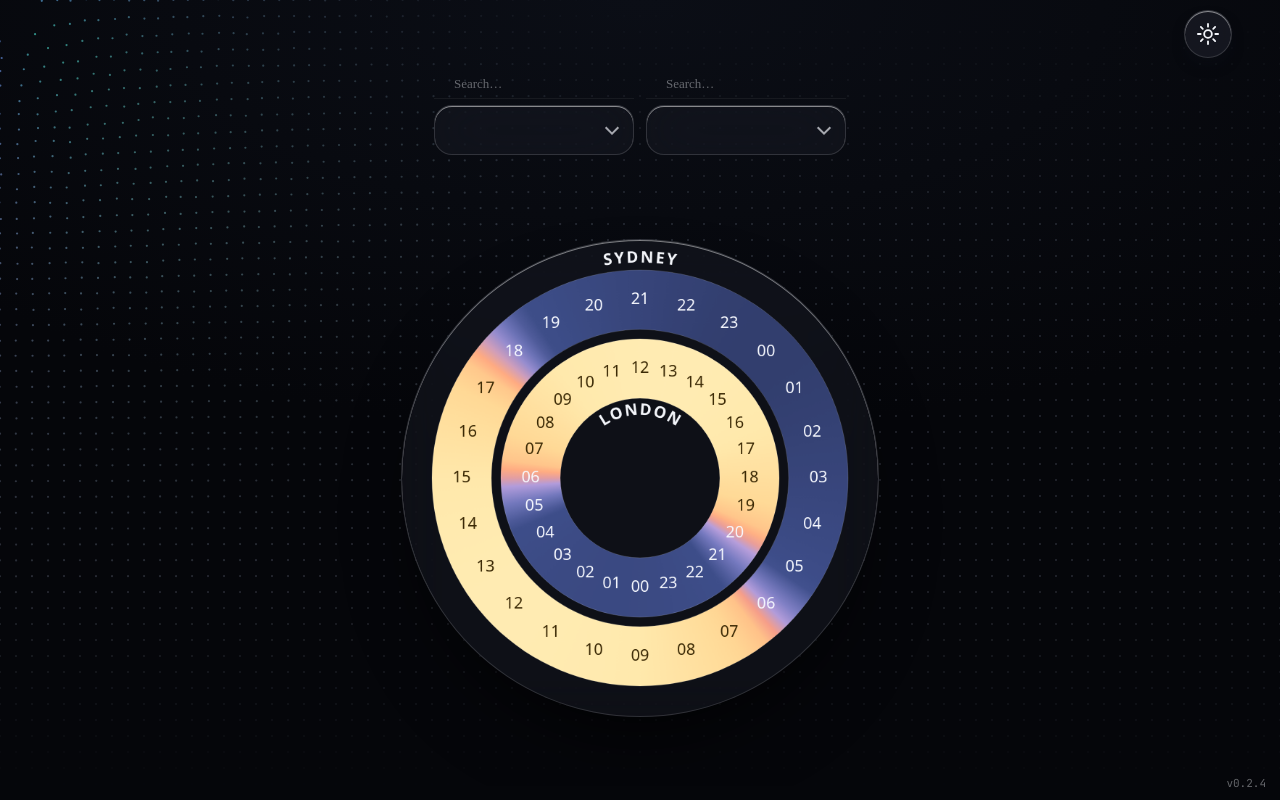
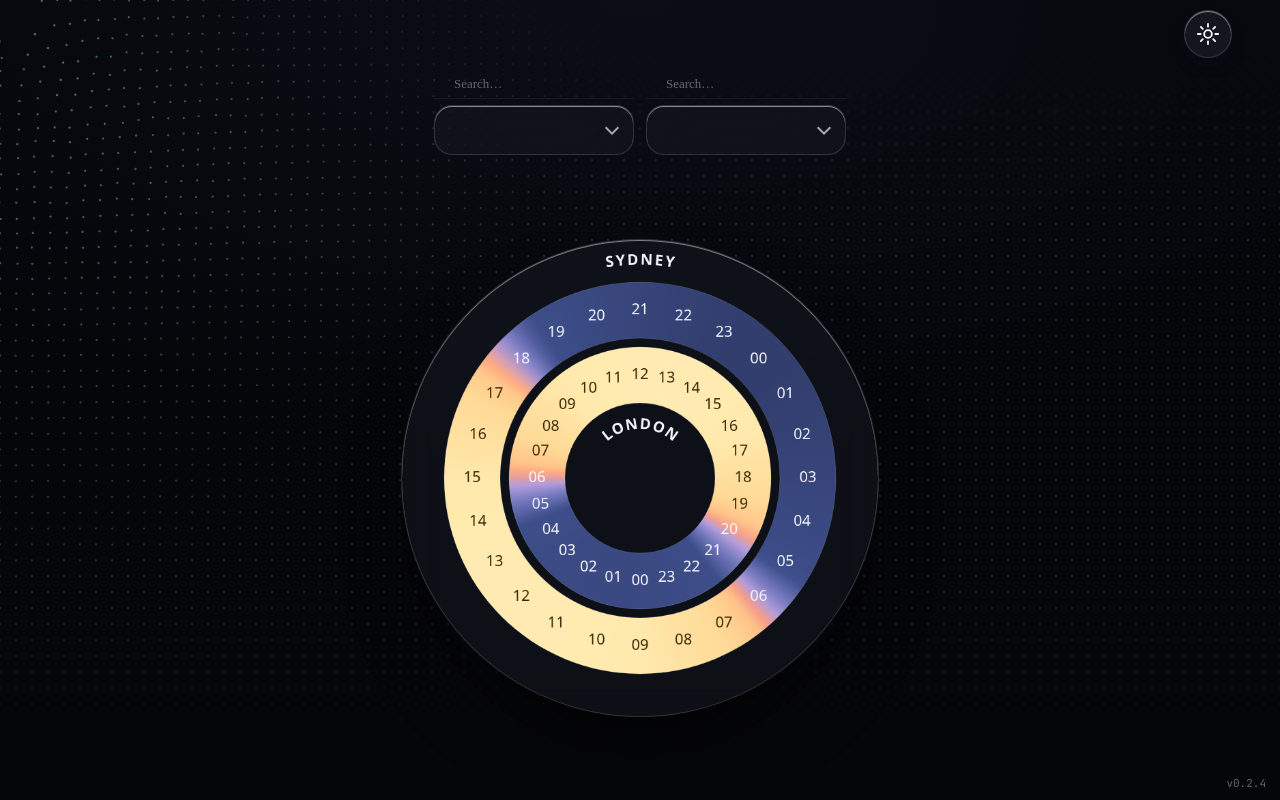
Before and after one commit to nathanstewartuk/time-zones, a website: page index.html in a window 1280 px wide. Both pictures are taken after a click on the button "Toggle dark mode". Drawn offline with Linux system fonts and the light colour scheme; a web font is replaced by a local one.

Commit message:
dial: swap outer/inner to Sydney/London default (edit 1), bias labels further into their gap (edit 3), sync theme-color meta to the active theme (edit 5)
Outer/draggable ring is now state.left (Sydney default, first/top picker);
inner/fixed ring is state.right (London default, second/bottom picker).
Widened canvas margin again and pushed both curved labels 60% into their
gap instead of 50% - centred geometrically still read as ring-hugging
against the visible glass-card border, which sits outside this canvas.
theme-color meta now tracks data-theme (not just OS prefers-color-scheme)
so iOS Safari's own status-bar/home-indicator strips match the page.

```diff
--- a/app.js
+++ b/app.js
@@ -1,7 +1,7 @@
 (function () {
   var VERSION = "0.2.4"; // ponytail: bump manually alongside `git tag vX.Y.Z`, no build step to auto-inject it
   var $ = function (id) { return document.getElementById(id); };
-  var SIZE = 640, CX = 320, CY = 320; // 40px wider than the ring geometry so the curved outer label has room before the canvas edge clips it
+  var SIZE = 680, CX = 340, CY = 340; // wider than the ring geometry so the curved labels have real room to sit centred in their gap, not hugging the ring
   var GAP = 13;                       // gap dial->dial AND outer-dial->glass-rim (equal)
   // outer edge 300-GAP=287; each band 82 wide; gap 13 between; hole radius 110.
   var OUTER = { rMid: 246, w: 82 };   // spans 205..287
@@ -10,17 +10,26 @@
   ZONES.forEach(function (z) { byTz[z.tz] = z; });
 
   // ---- theme (persisted so extensions / force-dark can't override choice) ---
+  // matches index.html's --canvas token for each theme, so iOS Safari's own status-bar /
+  // home-indicator safe-area strips paint the same colour as the page, not flat black.
+  function syncThemeColor() {
+    var dark = document.documentElement.getAttribute("data-theme") === "dark";
+    var meta = $("themeColorMeta");
+    if (meta) meta.setAttribute("content", dark ? "#05060a" : "#eef0f4");
+  }
   function initTheme() {
     var saved = null;
     try { saved = localStorage.getItem("tz-theme"); } catch (e) {}
     var q = (location.search.match(/[?&]theme=(dark|light)/) || [])[1];
     var prefersDark = window.matchMedia && window.matchMedia("(prefers-color-scheme: dark)").matches;
     document.documentElement.setAttribute("data-theme", saved || q || (prefersDark ? "dark" : "light"));
+    syncThemeColor();
   }
   $("themeBtn").addEventListener("click", function () {
     var next = document.documentElement.getAttribute("data-theme") === "dark" ? "light" : "dark";
     document.documentElement.setAttribute("data-theme", next);
     try { localStorage.setItem("tz-theme", next); } catch (e) {}
+    syncThemeColor();
     render();
   });
 
@@ -162,29 +171,33 @@
 
   var dragPreviewDeg = null;
 
+  // state.left = OUTER ring (draggable, shown in the first/top picker).
+  // state.right = INNER ring (fixed, hour 12 always at top, shown in the second/bottom picker).
   function render() {
     var now = new Date();
-    var zL = byTz[state.left], zR = byTz[state.right];
-    var offL = offset(state.left, now), offR = offset(state.right, now);
+    var zOuter = byTz[state.left], zInner = byTz[state.right];
+    var offOuter = offset(state.left, now), offInner = offset(state.right, now);
     // -ve so both dials' current hour lands at the same screen angle (radially aligned).
-    var rotOuter = -(offR - offL) / 60 * 15;
+    var rotOuter = -(offOuter - offInner) / 60 * 15;
     var rotOuterDisplay = rotOuter + (dragPreviewDeg || 0);
     readThemeColors();
-    var altL = hourlyAlts(zL, offL, now), altR = hourlyAlts(zR, offR, now);
+    var altOuter = hourlyAlts(zOuter, offOuter, now), altInner = hourlyAlts(zInner, offInner, now);
 
     dctx.clearRect(0, 0, SIZE, SIZE);
-    drawBand(OUTER, altR, rotOuterDisplay);
-    drawBand(INNER, altL, 0);
+    drawBand(OUTER, altOuter, rotOuterDisplay);
+    drawBand(INNER, altInner, 0);
     dctx.strokeStyle = "rgba(255,255,255,0.16)"; dctx.lineWidth = 1;
     [OUTER.rMid + OUTER.w / 2, OUTER.rMid - OUTER.w / 2, INNER.rMid + INNER.w / 2, INNER.rMid - INNER.w / 2].forEach(function (r) {
       dctx.beginPath(); dctx.arc(CX, CY, r, 0, Math.PI * 2); dctx.stroke();
     });
-    drawNumbers(OUTER, altR, rotOuterDisplay);
-    drawNumbers(INNER, altL, 0);
-    // centred in the gap between the ring's colour edge and the dial's own border (canvas edge outside, same-width mirror inside)
+    drawNumbers(OUTER, altOuter, rotOuterDisplay);
+    drawNumbers(INNER, altInner, 0);
+    // biased further into the gap (away from the ring, toward the dial's own border/hollow centre) -
+    // a flat 50/50 split still read as hugging the ring, since the visible glass-card border sits
+    // outside this canvas's own edge (dial-card padding+border), so true-centre reads ring-hugging.
     var labelGap = CX - (OUTER.rMid + OUTER.w / 2);
-    drawCurvedLabel(zL.city.toUpperCase(), INNER.rMid - INNER.w / 2 - labelGap / 2);
-    drawCurvedLabel(zR.city.toUpperCase(), OUTER.rMid + OUTER.w / 2 + labelGap / 2);
+    drawCurvedLabel(zOuter.city.toUpperCase(), OUTER.rMid + OUTER.w / 2 + labelGap * 0.6);
+    drawCurvedLabel(zInner.city.toUpperCase(), INNER.rMid - INNER.w / 2 - labelGap * 0.6);
   }
 
   function fmtOffset(min) {
@@ -254,9 +267,9 @@
       if (!dragging) return;
       dragging = false;
       var now = new Date();
-      var rotOuter = -(offset(state.right, now) - offset(state.left, now)) / 60 * 15;
+      var rotOuter = -(offset(state.left, now) - offset(state.right, now)) / 60 * 15;
       var snappedDelta = Math.round((dragPreviewDeg || 0) / 15) * 15;
-      var targetOffset = offset(state.left, now) - (rotOuter + snappedDelta) / 15 * 60;
+      var targetOffset = offset(state.right, now) - (rotOuter + snappedDelta) / 15 * 60;
       var best = null, bestDiff = Infinity;
       ZONES.forEach(function (z) {
         // the dial wraps every 24h (same as the 00-23 hour ring itself), so measure the
@@ -268,8 +281,8 @@
         if (diff < bestDiff || (diff === bestDiff && z.city.localeCompare(best.city) < 0)) { bestDiff = diff; best = z; }
       });
       dragPreviewDeg = null;
-      state.right = best.tz;
-      $("selRight").value = state.right;
+      state.left = best.tz;
+      $("selLeft").value = state.left;
       syncUrl();
       render();
     }
@@ -286,7 +299,7 @@
   if (qTz1 && qTz2 && byTz[qTz1] && byTz[qTz2]) {
     state.left = qTz1; state.right = qTz2;
   } else {
-    state.left = "Europe/London"; state.right = "Australia/Sydney";
+    state.left = "Australia/Sydney"; state.right = "Europe/London";
   }
   fillSelect($("selLeft"), state.left);
   fillSelect($("selRight"), state.right);
--- a/index.html
+++ b/index.html
@@ -4,6 +4,10 @@
 <meta charset="UTF-8">
 <meta name="viewport" content="width=device-width, initial-scale=1, viewport-fit=cover">
 <meta name="color-scheme" content="light dark">
+<!-- default is light; app.js overwrites this to match whichever theme is actually active (the
+     in-page toggle can diverge from OS prefers-color-scheme) so iOS Safari's own status-bar /
+     home-indicator safe-area strips paint the same colour as the page instead of flat black. -->
+<meta name="theme-color" id="themeColorMeta" content="#eef0f4">
 <title>time-zones.net</title>
 <link rel="preconnect" href="https://fonts.googleapis.com">
 <link rel="preconnect" href="https://fonts.gstatic.com" crossorigin>
```
Also changed, not shown: tests/defaults-and-url.spec.mjs (+9 -9 lines), tests/drag.spec.mjs (+22 -20 lines), tests/helpers.mjs (+1 -1 lines), tests/labels.spec.mjs (+2 -2 lines), tests/theme.spec.mjs (+21 -0 lines).
